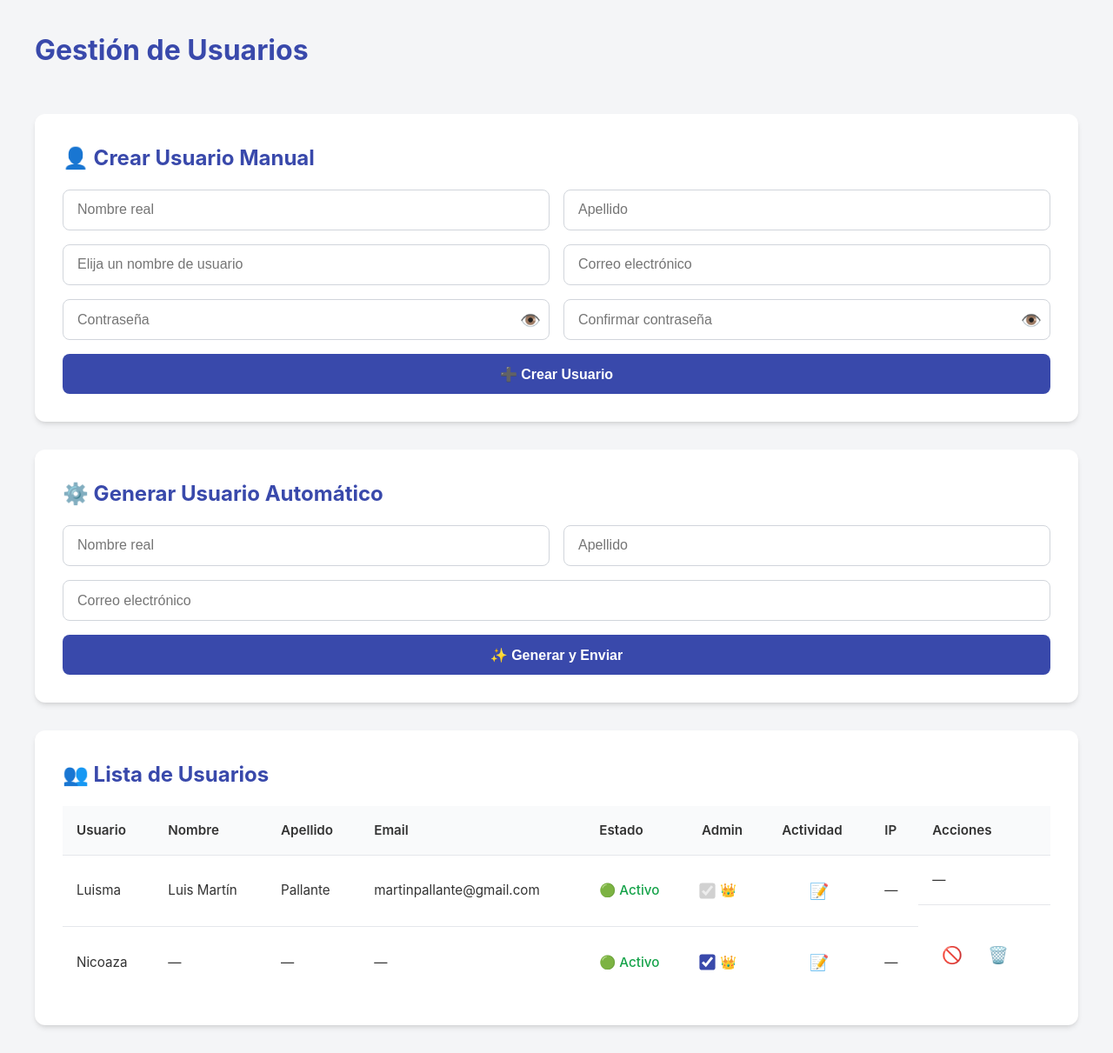
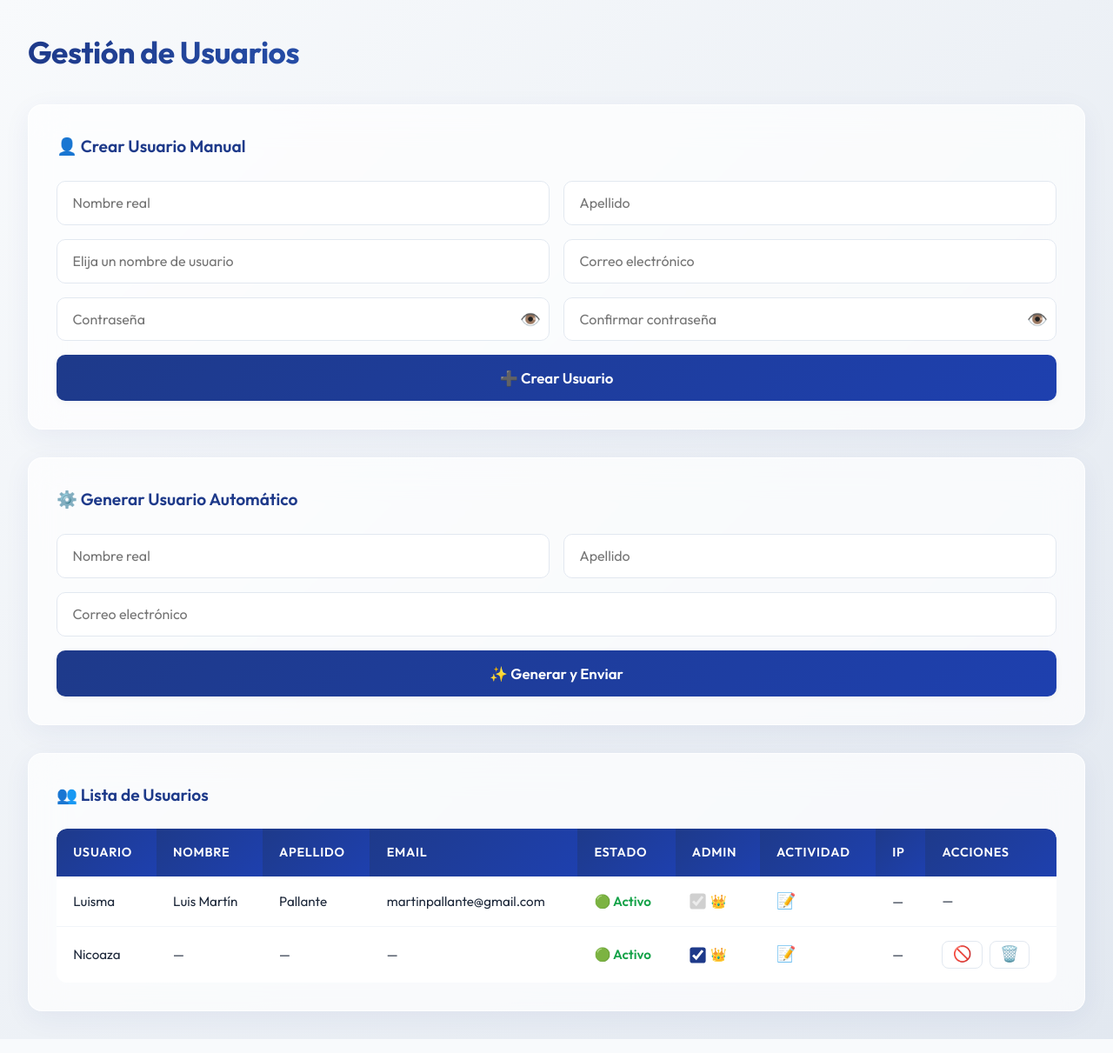
Before and after one commit to 20Luisma/PanelCreawebes, a PHP site: page /gestionar_usuarios.php in a window 1280 px wide. Shown: the whole page at 87% size. Run offline with PHP 8.4, Linux system fonts and the light colour scheme; the visitor is signed in with stand-in values (Sample User, id 1).

Commit message:
feat(ui): aplicar glassmorphism y tipografia outfit a gestionar_usuarios.php

```diff
--- a/gestionar_usuarios.php
+++ b/gestionar_usuarios.php
@@ -67,50 +67,182 @@ $actividad['Luisma'] = array_merge($actividad['Luisma'] ?? [], [
   <meta charset="UTF-8">
   <meta name="viewport" content="width=device-width, initial-scale=1.0">
   <title>Gestión de Usuarios - Admin</title>
+  <link href="https://fonts.googleapis.com/css2?family=Outfit:wght@300;400;500;600;700&display=swap" rel="stylesheet">
   <style>
     :root {
-      --color-primario: #3949ab; --color-primario-hover: #303f9f;
-      --color-texto: #333; --color-fondo: #f4f5f7; --color-blanco: #ffffff;
-      --color-borde: #d1d5db; --radio-borde: 12px;
-      --sombra-caja: 0 4px 6px -1px rgb(0 0 0 / 0.1), 0 2px 4px -2px rgb(0 0 0 / 0.1);
+      --color-primario: #1e3a8a;
+      --color-primario-hover: #1e40af;
+      --color-bg-start: #f8fafc;
+      --color-bg-end: #e2e8f0;
+      --color-texto: #1e293b;
+      --color-texto-ligero: #64748b;
+      --color-blanco: #ffffff;
+      --color-borde: #e2e8f0;
+      --glass-bg: rgba(255, 255, 255, 0.7);
+      --glass-border: 1px solid rgba(255, 255, 255, 0.8);
+      --glass-shadow: 0 8px 32px rgba(30, 58, 138, 0.06);
+      --shadow-sm: 0 2px 8px rgba(0,0,0,0.04);
+      --shadow-md: 0 4px 16px rgba(0,0,0,0.08);
+      --shadow-lg: 0 12px 24px rgba(30, 58, 138, 0.12);
+      --radio: 16px;
     }
     * { box-sizing: border-box; margin: 0; padding: 0; }
     body {
-      font-family: -apple-system, BlinkMacSystemFont, "Segoe UI", Roboto, Helvetica, Arial, sans-serif;
-      background-color: var(--color-fondo); color: var(--color-texto); line-height: 1.6; padding: 1rem;
+      font-family: 'Outfit', sans-serif;
+      background: linear-gradient(135deg, var(--color-bg-start) 0%, var(--color-bg-end) 100%);
+      color: var(--color-texto);
+      line-height: 1.6;
+      padding: 2rem;
+      min-height: 100vh;
+      -webkit-font-smoothing: antialiased;
     }
-    .container { max-width: 1200px; margin: 1rem auto; display: grid; gap: 2rem; }
-    h1, h2 { color: var(--color-primario); margin-bottom: 1rem; }
-    .card { background-color: var(--color-blanco); padding: 2rem; border-radius: var(--radio-borde); box-shadow: var(--sombra-caja); }
-    .mensaje { padding: 1rem; border-radius: var(--radio-borde); font-weight: 500; text-align: center; background-color: #e0e0e0; border-left: 5px solid #757575; margin-bottom: 1.5rem; }
+    .container {
+      max-width: 1400px;
+      margin: 0 auto;
+      display: grid;
+      gap: 2rem;
+    }
+    header {
+      display: flex;
+      flex-direction: column;
+      gap: 0.5rem;
+    }
+    h1 {
+      font-size: 2.2rem;
+      font-weight: 700;
+      letter-spacing: -0.5px;
+      background: linear-gradient(to right, var(--color-primario), #3b82f6);
+      -webkit-background-clip: text;
+      background-clip: text;
+      -webkit-text-fill-color: transparent;
+    }
+    h2 {
+      font-size: 1.2rem;
+      font-weight: 600;
+      color: var(--color-primario);
+      margin-bottom: 1.5rem;
+    }
+    .card {
+      background: var(--glass-bg);
+      backdrop-filter: blur(20px);
+      -webkit-backdrop-filter: blur(20px);
+      border: var(--glass-border);
+      padding: 2rem;
+      border-radius: var(--radio);
+      box-shadow: var(--glass-shadow);
+      animation: fadeIn 0.6s ease;
+    }
+    @keyframes fadeIn {
+      from { opacity: 0; transform: translateY(16px); }
+      to { opacity: 1; transform: translateY(0); }
+    }
+    .mensaje {
+      padding: 1rem 1.2rem;
+      border-radius: 10px;
+      font-weight: 500;
+      text-align: center;
+      background: #eff6ff;
+      border-left: 4px solid var(--color-primario);
+      color: var(--color-primario);
+      margin-bottom: 1.5rem;
+    }
     .form-grid { display: grid; gap: 1rem; }
-    input[type="text"], input[type="password"], input[type="email"], button {
-      width: 100%; padding: 0.85rem 1rem; font-size: 1rem; border-radius: 8px;
-      border: 1px solid var(--color-borde); transition: all 0.2s ease-in-out;
+    input[type="text"], input[type="password"], input[type="email"] {
+      width: 100%;
+      padding: 0.9rem 1.1rem;
+      font-size: 1rem;
+      font-family: 'Outfit', sans-serif;
+      border-radius: 10px;
+      border: 1px solid var(--color-borde);
+      background: rgba(255,255,255,0.9);
+      transition: all 0.3s ease;
+      outline: none;
     }
-    input:focus { outline: none; border-color: var(--color-primario); box-shadow: 0 0 0 3px rgba(57, 73, 171, 0.2); }
-    button { background-color: var(--color-primario); color: var(--color-blanco); font-weight: bold; cursor: pointer; border: none; }
-    button:hover { background-color: var(--color-primario-hover); }
-    .table-wrapper { overflow-x: auto; }
-    .responsive-table { width: 100%; border-collapse: collapse; font-size: 0.95rem; }
-    .responsive-table th, .responsive-table td { padding: 1rem; text-align: left; vertical-align: middle; border-bottom: 1px solid #e5e7eb; }
-    .responsive-table th { background-color: #f9fafb; font-weight: 600; }
+    input:focus {
+      border-color: var(--color-primario);
+      box-shadow: 0 0 0 4px rgba(30, 58, 138, 0.1);
+      transform: translateY(-2px);
+    }
+    button[type="submit"] {
+      width: 100%;
+      padding: 1rem;
+      font-size: 1.05rem;
+      font-weight: 600;
+      font-family: 'Outfit', sans-serif;
+      background: linear-gradient(135deg, var(--color-primario) 0%, var(--color-primario-hover) 100%);
+      color: var(--color-blanco);
+      border: none;
+      border-radius: 10px;
+      cursor: pointer;
+      transition: all 0.3s ease;
+      box-shadow: var(--shadow-sm);
+    }
+    button[type="submit"]:hover {
+      transform: translateY(-2px);
+      box-shadow: var(--shadow-lg);
+    }
+    /* Tabla */
+    .table-wrapper { overflow-x: auto; border-radius: 12px; }
+    .responsive-table {
+      width: 100%;
+      border-collapse: collapse;
+      font-size: 0.95rem;
+    }
+    .responsive-table th {
+      background: linear-gradient(135deg, var(--color-primario), var(--color-primario-hover));
+      color: white;
+      padding: 1rem 1.2rem;
+      text-align: left;
+      font-weight: 600;
+      font-size: 0.9rem;
+      text-transform: uppercase;
+      letter-spacing: 0.05em;
+    }
+    .responsive-table th:first-child { border-radius: 12px 0 0 0; }
+    .responsive-table th:last-child { border-radius: 0 12px 0 0; }
+    .responsive-table td {
+      padding: 1rem 1.2rem;
+      border-bottom: 1px solid #f1f5f9;
+      vertical-align: middle;
+      background: white;
+    }
     .responsive-table tr:last-child td { border-bottom: none; }
-    .estado-activo { color: #16a34a; font-weight: 500; }
-    .estado-bloqueado { color: #dc2626; font-weight: 500; }
+    .responsive-table tr:hover td { background: #eff6ff; }
+    .estado-activo { color: #16a34a; font-weight: 600; }
+    .estado-bloqueado { color: #dc2626; font-weight: 600; }
     .acciones { display: flex; gap: 0.5rem; align-items: center; }
     .acciones form { margin: 0; }
-    .acciones button { width: auto; padding: 0.4rem 0.6rem; font-size: 1.2rem; line-height: 1; background-color: transparent; color: #6b7280; border: 1px solid transparent; }
-    .acciones button:hover { background-color: #f0f0f0; color: var(--color-texto); }
+    .acciones button {
+      width: auto;
+      padding: 0.4rem 0.7rem;
+      font-size: 1.1rem;
+      line-height: 1;
+      background: transparent;
+      color: #6b7280;
+      border: 1px solid #e2e8f0;
+      border-radius: 8px;
+      transition: all 0.2s;
+      cursor: pointer;
+    }
+    .acciones button:hover {
+      background: #eff6ff;
+      border-color: var(--color-primario);
+      transform: none;
+      box-shadow: none;
+    }
     .admin-toggle { transform: scale(1.4); cursor: pointer; accent-color: var(--color-primario); }
-    @media (min-width: 768px) { .form-grid { grid-template-columns: repeat(2, 1fr); } .form-grid .full-width { grid-column: 1 / -1; } }
+    @media (min-width: 768px) {
+      .form-grid { grid-template-columns: repeat(2, 1fr); }
+      .form-grid .full-width { grid-column: 1 / -1; }
+    }
     @media screen and (max-width: 820px) {
+      body { padding: 1rem; }
       .responsive-table thead { display: none; }
       .responsive-table, .responsive-table tbody, .responsive-table tr, .responsive-table td { display: block; width: 100%; }
-      .responsive-table tr { margin-bottom: 1.5rem; border: 1px solid var(--color-borde); border-radius: var(--radio-borde); box-shadow: var(--sombra-caja); overflow: hidden; }
-      .responsive-table td { text-align: right; position: relative; padding-left: 50%; border-bottom: 1px solid #e5e7eb; }
+      .responsive-table tr { margin-bottom: 1.5rem; border: 1px solid var(--color-borde); border-radius: var(--radio); box-shadow: var(--shadow-sm); overflow: hidden; }
+      .responsive-table td { text-align: right; position: relative; padding-left: 50%; border-bottom: 1px solid #f1f5f9; }
       .responsive-table td:last-child { border-bottom: 0; }
-      .responsive-table td::before { content: attr(data-label); position: absolute; left: 1rem; width: calc(50% - 2rem); padding-right: 10px; white-space: nowrap; text-align: left; font-weight: bold; color: var(--color-primario); }
+      .responsive-table td::before { content: attr(data-label); position: absolute; left: 1rem; width: calc(50% - 2rem); padding-right: 10px; white-space: nowrap; text-align: left; font-weight: 600; color: var(--color-primario); }
       .acciones, .td-admin { justify-content: flex-end; }
     }
   </style>
```
